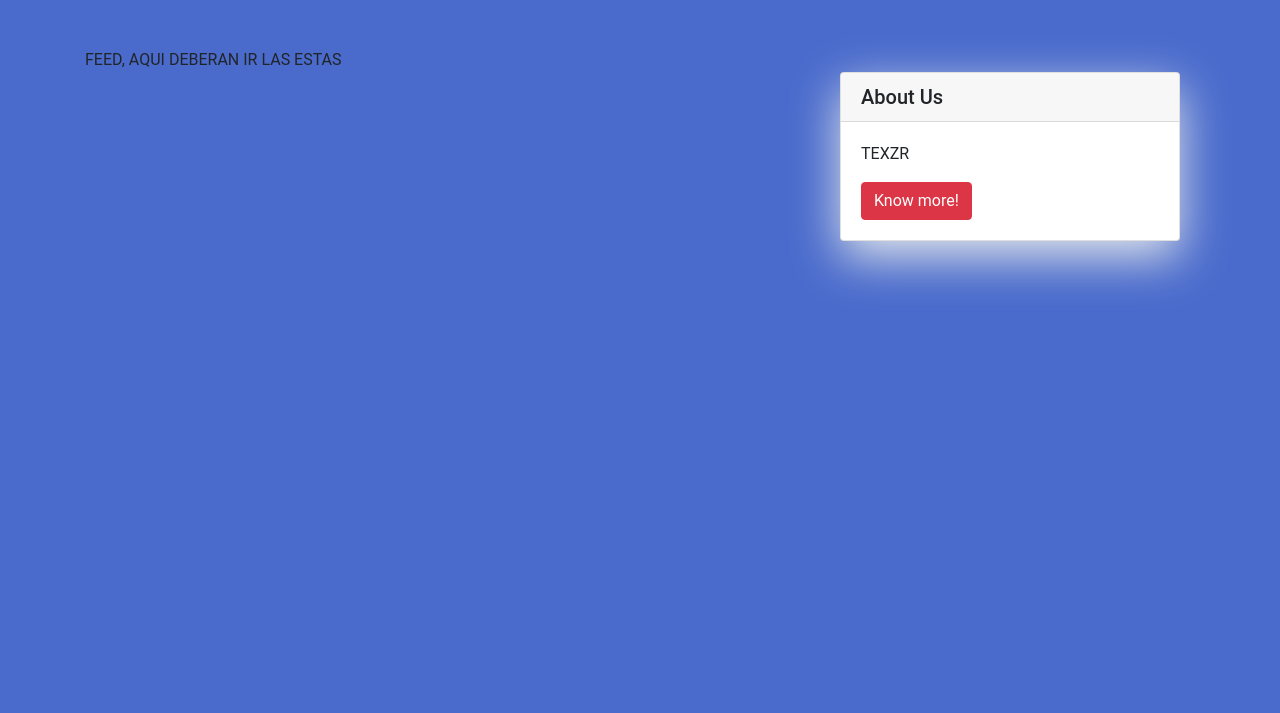
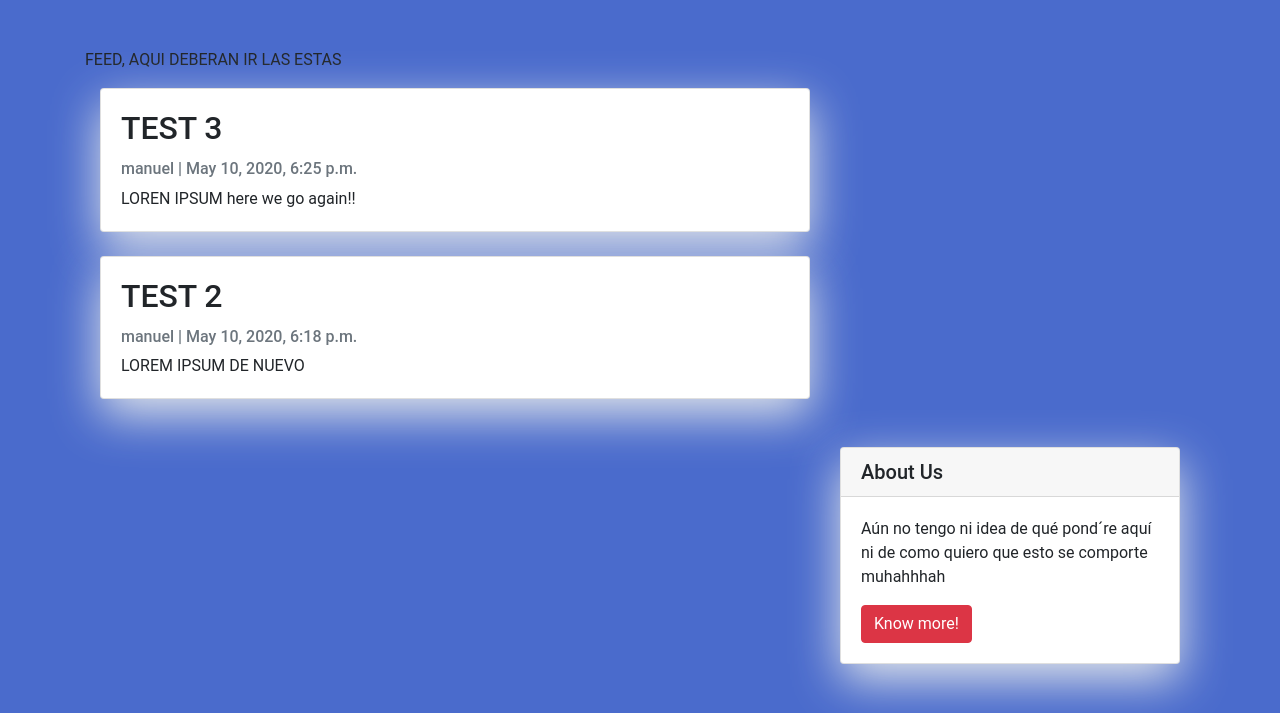
Before and after one commit to MGijon/TheGraph.es, a Django app: page /feed/ in a window 1280 px wide. Shown: the part 87-800 px from the top of the page. Run offline with Django 3.2, Linux system fonts and the light colour scheme; data comes from the database, SQL or seed files in the repository; both versions use the stored data as it was after the commit; some libraries are stand-ins or nearby versions.

Commit message:
Post feed working, Post admin done

```diff
--- a/Graph/Graph/Graph/views.py
+++ b/Graph/Graph/Graph/views.py
@@ -8,15 +8,13 @@ from django.shortcuts import render
 
 
 def index(request):
-    """
-    """
+    """Return index.html template."""
     template_name = 'index.html'
 
     return render(request, template_name)
 
 def about(request):
-    """
-    """
+    """Return about template."""
     template_name = 'about.html'
 
     return render(request, template_name)
--- a/Graph/Graph/blog/apps.py
+++ b/Graph/Graph/blog/apps.py
@@ -4,4 +4,5 @@
 from django.apps import AppConfig
 
 class BlogConfig(AppConfig):
+    """Blog Config."""
     name = 'blog'
--- a/Graph/Graph/blog/models.py
+++ b/Graph/Graph/blog/models.py
@@ -6,12 +6,21 @@ from django.contrib.auth.models import User
 
 
 STATUS = (
-    (0,"Draft"),
-    (1,"Publish")
+    (0, "Draft"),
+    (1, "Publish")
 )
 
 class Post(models.Model):
-    """Post model."""
+    """Post model.
+
+    :title: self-explanatory.
+    :slug: reference to the url of the post.
+    :author: self-explanatory.
+    :updated_on: self-explanatory.
+    :content: self-explanatory.
+    :created_on: self-explanatory.
+    :status: self-explanatory.
+    """
     title = models.CharField(max_length=200, unique=True)
     slug = models.SlugField(max_length=200, unique=True)
     author = models.ForeignKey(User, on_delete= models.CASCADE,related_name='blog_posts')
--- a/Graph/Graph/blog/urls.py
+++ b/Graph/Graph/blog/urls.py
@@ -12,7 +12,7 @@ urlpatterns = [
 		 view = views.PostList.as_view(),
 		 name = 'feed'),
     # For post details
-    path(route = '<slug:slug>/',
-         view = views.PostDetail.as_view(),
-         name = 'post_detail'),
+#    path(route = '<slug:slug>/',
+#         view = views.PostDetail.as_view(),
+#         name = 'post_detail'),
 ]
--- a/Graph/Graph/blog/views.py
+++ b/Graph/Graph/blog/views.py
@@ -15,4 +15,4 @@ class PostList(generic.ListView):
 class PostDetail(generic.DetailView):
     """Post detail view."""
     model = Post
-    template_name = 'post_detail.html'
+    template_name = 'blog/post_detail.html'
--- a/Graph/Graph/templates/base.html
+++ b/Graph/Graph/templates/base.html
@@ -19,50 +19,11 @@
     {% include "nav.html" %}
 
     <div class="container mt-5">
-
-      {% block container %}
-
-      {% endblock %}
-
+      {% block container %}{% endblock %}
     </div>
 
-
-
-
-  <!-- TESTING SHIT -->
-  {% block sidebar %}
-
-
-<!--
-    <style>
-            .card{
-                box-shadow: 0 16px 48px #E3E7EB;
-            }
-
-    </style>
-
-  -->
-
-<!--
-    <!-- Sidebar Widgets Column
-    <div class="col-md-4 float-right ">
-    <div class="card my-4">
-            <h5 class="card-header">About Us</h5>
-        <div class="card-body">
-            <p class="card-text"> TEXZR</p>
-            <a href="https://djangocentral.com/building-a-blog-application-with-django"
-               class="btn btn-danger">Know more!</a>
-        </div>
-    </div>
-    </div>
-
--->
-
-{% endblock sidebar %}
+  {% block sidebar %}{% endblock sidebar %}
 
 
   </body>
-
-  <!-- JS small scripts place -->
-
 </html>
--- a/Graph/Graph/templates/blog/feed.html
+++ b/Graph/Graph/templates/blog/feed.html
@@ -16,6 +16,27 @@
 
 FEED, AQUI DEBERAN IR LAS ESTAS
 
+<div class="container">
+    <div class="row">
+        <!-- Blog Entries Column -->
+        <div class="col-md-8 mt-3 left">
+            {% for post in post_list %}
+
+            <div class="card mb-4">
+                <div class="card-body">
+                    <h2 class="card-title">{{ post.title }}</h2>
+                    <p class="card-text text-muted h6">{{ post.author }} | {{ post.created_on}} </p>
+                    <p class="card-text">{{post.content|slice:":200" }}</p>
+                <!-- {#   <a href="{% url 'post_detail' post.slug  %}" class="btn btn-primary">Read More &rarr;</a> #}-->
+                </div>
+            </div>
+            {% endfor %}
+        </div>
+    </div>
+</div>
+<!-- ====================================================================  -->
+
+
 
 
 {% include "sidebar.html" %}
--- a/Graph/Graph/templates/sidebar.html
+++ b/Graph/Graph/templates/sidebar.html
@@ -1,10 +1,9 @@
 {% load static %} <!-- no sé si será necesario -->
 
 <style>
-        .card{
-            box-shadow: 0 16px 48px #E3E7EB;
-        }
-
+  .card{
+    box-shadow: 0 16px 48px #E3E7EB;
+  }
 </style>
 
 <!-- Sidebar Widgets Column -->
@@ -12,9 +11,11 @@
 <div class="card my-4">
         <h5 class="card-header">About Us</h5>
     <div class="card-body">
-        <p class="card-text"> TEXZR</p>
-        <a href="https://djangocentral.com/building-a-blog-application-with-django"
-           class="btn btn-danger">Know more!</a>
+        <p class="card-text">
+          Aún no tengo ni idea de qué pond´re aquí ni de como quiero
+          que esto se comporte muhahhhah
+        </p>
+        <a href="#" class="btn btn-danger">Know more!</a>
     </div>
 </div>
 </div>
```
Also changed, not shown: Graph/Graph/blog/admin.py (+15 -0 lines), Graph/Graph/templates/blog/post_detail.html (+24 -0 lines), Graph/Graph/blog/migrations/0001_initial.py (added), Graph/Graph/db.sqlite3, 1 other file.
